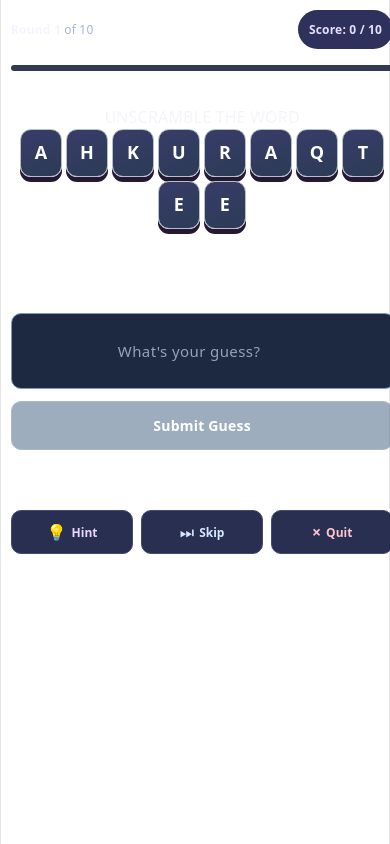
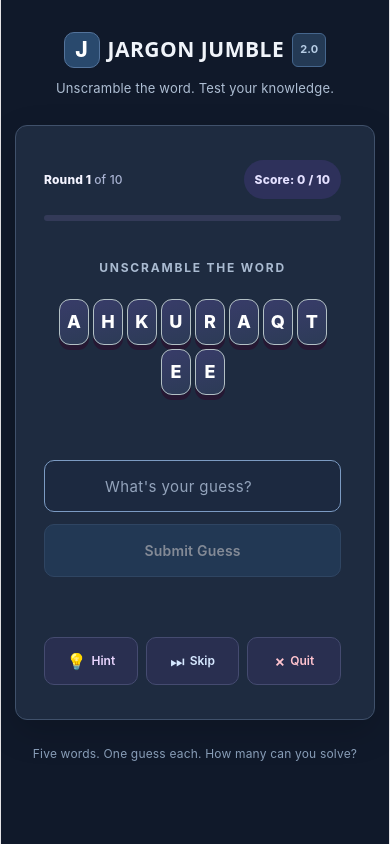
Before and after one commit to Emya101/Jargon-Jumble-2.0, a React (Vite) app: page / in a window 390 px wide. Built offline with nearby package versions, Linux system fonts and the light colour scheme.

Commit message:
style: implement main application layout

```diff
--- a/index.html
+++ b/index.html
@@ -4,7 +4,7 @@
     <meta charset="UTF-8" />
     <link rel="icon" type="image/svg+xml" href="/favicon.svg" />
     <meta name="viewport" content="width=device-width, initial-scale=1.0" />
-    <title>my-react-app</title>
+    <title>Jargon Jumble</title>
   </head>
   <body>
     <div id="root"></div>
--- a/src/App.css
+++ b/src/App.css
@@ -1,184 +1,251 @@
-.counter {
-  font-size: 16px;
-  padding: 5px 10px;
-  border-radius: 5px;
-  color: var(--accent);
-  background: var(--accent-bg);
-  border: 2px solid transparent;
-  transition: border-color 0.3s;
-  margin-bottom: 24px;
 
-  &:hover {
-    border-color: var(--accent-border);
-  }
-  &:focus-visible {
-    outline: 2px solid var(--accent);
-    outline-offset: 2px;
-  }
+/* =========================================
+   JARGON JUMBLE 2.0 — APP LAYOUT
+   ========================================= */
+
+/* Global reset */
+
+* {
+    box-sizing: border-box;
 }
 
-.hero {
-  position: relative;
-
-  .base,
-  .framework,
-  .vite {
-    inset-inline: 0;
-    margin: 0 auto;
-  }
-
-  .base {
-    width: 170px;
-    position: relative;
-    z-index: 0;
-  }
-
-  .framework,
-  .vite {
-    position: absolute;
-  }
-
-  .framework {
-    z-index: 1;
-    top: 34px;
-    height: 28px;
-    transform: perspective(2000px) rotateZ(300deg) rotateX(44deg) rotateY(39deg)
-      scale(1.4);
-  }
-
-  .vite {
-    z-index: 0;
-    top: 107px;
-    height: 26px;
-    width: auto;
-    transform: perspective(2000px) rotateZ(300deg) rotateX(40deg) rotateY(39deg)
-      scale(0.8);
-  }
+html {
+    min-height: 100%;
 }
 
-#center {
-  display: flex;
-  flex-direction: column;
-  gap: 25px;
-  place-content: center;
-  place-items: center;
-  flex-grow: 1;
+body {
+    margin: 0;
+    min-width: 320px;
+    min-height: 100vh;
 
-  @media (max-width: 1024px) {
-    padding: 32px 20px 24px;
-    gap: 18px;
-  }
+    background-color: #10192a;
+    color: #f0f4fa;
+
+    font-family: Inter, "Segoe UI", Arial, sans-serif;
+    -webkit-font-smoothing: antialiased;
 }
 
-#next-steps {
-  display: flex;
-  border-top: 1px solid var(--border);
-  text-align: left;
-
-  & > div {
-    flex: 1 1 0;
-    padding: 32px;
-    @media (max-width: 1024px) {
-      padding: 24px 20px;
-    }
-  }
-
-  .icon {
-    margin-bottom: 16px;
-    width: 22px;
-    height: 22px;
-  }
-
-  @media (max-width: 1024px) {
-    flex-direction: column;
-    text-align: center;
-  }
+button,
+input {
+    font: inherit;
 }
 
-#docs {
-  border-right: 1px solid var(--border);
-
-  @media (max-width: 1024px) {
-    border-right: none;
-    border-bottom: 1px solid var(--border);
-  }
+#root {
+    min-height: 100vh;
+    width: 100%;
 }
 
-#next-steps ul {
-  list-style: none;
-  padding: 0;
-  display: flex;
-  gap: 8px;
-  margin: 32px 0 0;
+/* =========================================
+   MAIN APPLICATION
+   ========================================= */
 
-  .logo {
-    height: 18px;
-  }
-
-  a {
-    color: var(--text-h);
-    font-size: 16px;
-    border-radius: 6px;
-    background: var(--social-bg);
+.app-shell {
     display: flex;
-    padding: 6px 12px;
     align-items: center;
-    gap: 8px;
-    text-decoration: none;
-    transition: box-shadow 0.3s;
-
-    &:hover {
-      box-shadow: var(--shadow);
-    }
-    .button-icon {
-      height: 18px;
-      width: 18px;
-    }
-  }
-
-  @media (max-width: 1024px) {
-    margin-top: 20px;
-    flex-wrap: wrap;
     justify-content: center;
 
-    li {
-      flex: 1 1 calc(50% - 8px);
+    width: 100%;
+    min-height: 100vh;
+    min-height: 100dvh;
+
+    padding: 48px 20px;
+    background-color: #10192a;
+}
+
+/* Main content wrapper */
+
+.game-wrap {
+    width: 100%;
+    max-width: 680px;
+    margin: 0 auto;
+}
+
+/* =========================================
+   HEADER
+   ========================================= */
+
+.page-header {
+    display: flex;
+    flex-direction: column;
+    align-items: center;
+    gap: 10px;
+
+    margin-bottom: 32px;
+    text-align: center;
+}
+
+/* Brand */
+
+.brand {
+    display: flex;
+    align-items: center;
+    justify-content: center;
+    gap: 12px;
+}
+
+.brand-mark {
+    display: flex;
+    align-items: center;
+    justify-content: center;
+
+    width: 42px;
+    height: 42px;
+
+    border: 1px solid #53739b;
+    border-radius: 10px;
+
+    background-color: #29496d;
+    color: #ffffff;
+
+    font-size: 25px;
+    font-weight: 800;
+}
+
+.brand h1 {
+    margin: 0;
+    color: #f0f4fa;
+
+    font-size: 27px;
+    font-weight: 800;
+    letter-spacing: 1px;
+}
+
+/* Version indicator */
+
+.version {
+    padding: 5px 9px;
+
+    border: 1px solid #45668d;
+    border-radius: 6px;
+
+    background-color: #243a55;
+    color: #b7cde5;
+
+    font-size: 12px;
+    font-weight: 700;
+}
+
+/* Subtitle */
+
+.subtitle {
+    margin: 0;
+
+    color: #aebed3;
+    font-size: 14px;
+    line-height: 1.6;
+}
+
+/* =========================================
+   GAME CARD
+   ========================================= */
+
+.game-card {
+    width: 100%;
+    padding: 36px;
+
+    border: 1px solid #40516b;
+    border-radius: 16px;
+
+    background-color: #1e2b40;
+    color: #f0f4fa;
+
+    box-shadow: 0 12px 35px rgba(0, 0, 0, 0.16);
+}
+
+/* Shared small section label */
+
+.game-card .eyebrow {
+    margin: 0 0 20px;
+
+    color: #aabbd1;
+
+    font-size: 12px;
+    font-weight: 700;
+    letter-spacing: 1.8px;
+    text-transform: uppercase;
+}
+
+/* =========================================
+   FOOTER
+   ========================================= */
+
+.footer-note {
+    margin: 24px 0 0;
+
+    color: #889db7;
+
+    font-size: 13px;
+    line-height: 1.6;
+    text-align: center;
+}
+
+/* =========================================
+   MOBILE RESPONSIVENESS
+   ========================================= */
+
+@media (max-width: 600px) {
+    .app-shell {
+        align-items: flex-start;
+        padding: 32px 14px;
     }
 
-    a {
-      width: 100%;
-      justify-content: center;
-      box-sizing: border-box;
+    .page-header {
+        margin-bottom: 26px;
     }
-  }
+
+    .brand {
+        gap: 8px;
+    }
+
+    .brand h1 {
+        font-size: 21px;
+        letter-spacing: 0.5px;
+    }
+
+    .brand-mark {
+        width: 36px;
+        height: 36px;
+        font-size: 21px;
+    }
+
+    .version {
+        padding: 4px 7px;
+        font-size: 11px;
+    }
+
+    .game-card {
+        padding: 24px 18px;
+        border-radius: 12px;
+    }
+
+    .subtitle {
+        font-size: 13px;
+    }
+
+    .footer-note {
+        font-size: 12px;
+    }
 }
 
-#spacer {
-  height: 88px;
-  border-top: 1px solid var(--border);
-  @media (max-width: 1024px) {
-    height: 48px;
-  }
+@media (max-width: 380px) {
+    .brand h1 {
+        font-size: 18px;
+    }
+
+    .game-card {
+        padding: 20px 12px;
+    }
 }
 
-.ticks {
-  position: relative;
-  width: 100%;
+/* =========================================
+   ACCESSIBILITY
+   ========================================= */
 
-  &::before,
-  &::after {
-    content: '';
-    position: absolute;
-    top: -4.5px;
-    border: 5px solid transparent;
-  }
-
-  &::before {
-    left: 0;
-    border-left-color: var(--border);
-  }
-  &::after {
-    right: 0;
-    border-right-color: var(--border);
-  }
+@media (prefers-reduced-motion: reduce) {
+    *,
+    *::before,
+    *::after {
+        animation-duration: 0.01ms !important;
+        transition-duration: 0.01ms !important;
+    }
 }
--- a/src/App.tsx
+++ b/src/App.tsx
@@ -123,7 +123,32 @@ function App() {
 
 return (
     <main className="app-shell">
-      <section className="game-wrap">
+        <section
+            className="game-wrap"
+            aria-label="Jargon Jumble word game"
+        >
+
+            {/* Game header */}
+
+            <header className="page-header">
+                <div className="brand">
+                    <div className="brand-mark">
+                        <span>J</span>
+                    </div>
+
+                    <h1>JARGON JUMBLE</h1>
+
+                    <span className="version">
+                        2.0
+                    </span>
+                </div>
+
+                <p className="subtitle">
+                    Unscramble the word. Test your knowledge.
+                </p>
+            </header>
+
+            {/* Main game container */}
 
             <div className="game-card">
                 {finished ? (
@@ -152,6 +177,8 @@ function App() {
                 )}
             </div>
 
+            {/* Quit confirmation */}
+
             {quitConfirmation && !finished && (
                 <QuitDialog
                     onConfirm={confirmQuit}
@@ -159,6 +186,12 @@ function App() {
                 />
             )}
 
+            {/* Footer */}
+
+            <p className="footer-note">
+                Five words. One guess each. How many can you solve?
+            </p>
+
         </section>
     </main>
 );
```
Lines whose indentation alone changed are shown as unchanged.
